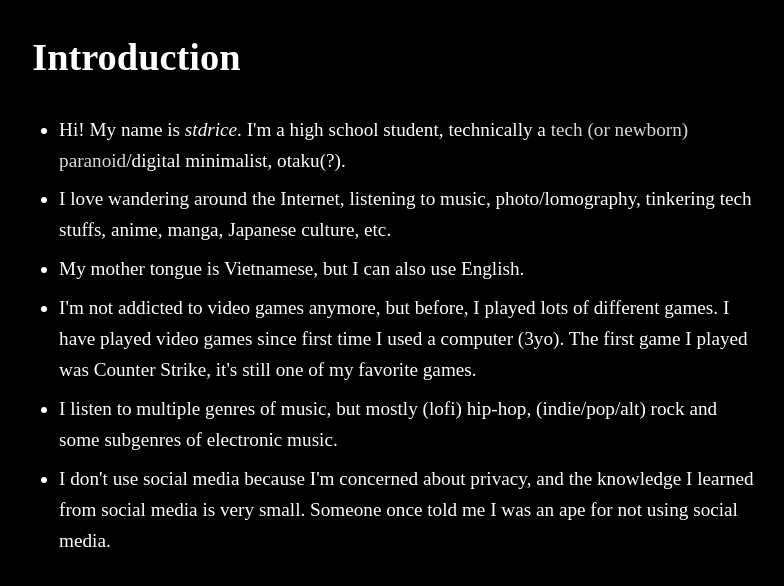
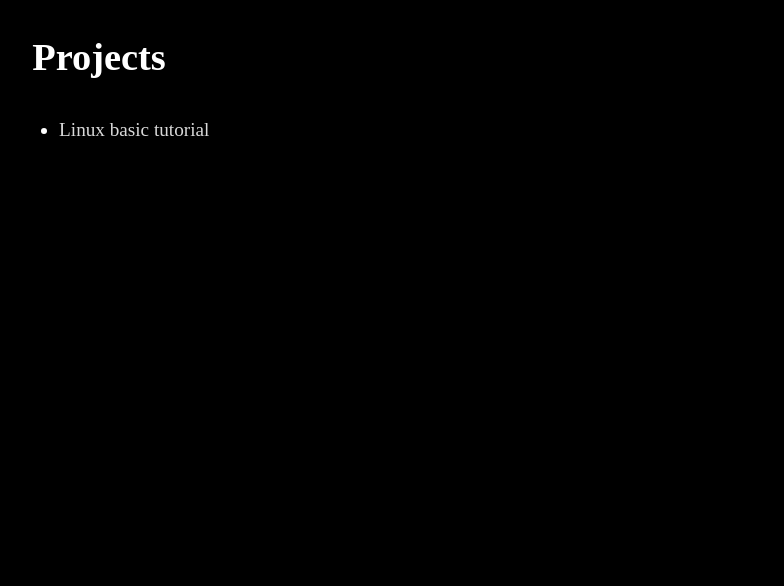
Before and after one commit to zeici/projects, a plain HTML site: page index.html in a window 1280 px wide. Shown: the whole page, without its empty margins (243-1027 px from the left). Drawn offline with Linux system fonts and the light colour scheme; a web font is replaced by a local one.

Commit message:
Update index.html

```diff
--- a/index.html
+++ b/index.html
@@ -7,12 +7,7 @@
     </head>
 
     <body>
-        <h1>Introduction</h1>
+        <h1>Projects</h1>
         <ul>
-            <li>Hi! My name is <i>stdrice</i>. I'm a high school student, technically a <a href="https://i.imgur.com/Y6lAwVK.png">tech (or newborn) paranoid</a>/digital minimalist, otaku(?).</li>
-            <li>I love wandering around the Internet, listening to music, photo/lomography, tinkering tech stuffs, anime, manga, Japanese culture, etc.</li>
-            <li>My mother tongue is Vietnamese, but I can also use English.</li>
-            <li>I'm not addicted to video games anymore, but before, I played lots of different games. I have played video games since first time I used a computer (3yo). The first game I played was Counter Strike, it's still one of my favorite games.</li>
-            <li>I listen to multiple genres of music, but mostly (lofi) hip-hop, (indie/pop/alt) rock and some subgenres of electronic music.</li>
-            <li>I don't use social media because I'm concerned about privacy, and the knowledge I learned from social media is very small. Someone once told me I was an ape for not using social media.</li>
+            <li><a href="https://codeberg.org/hardzeic/Linux-basic-tutorial.git">Linux basic tutorial</a></li>
         </ul>
```
